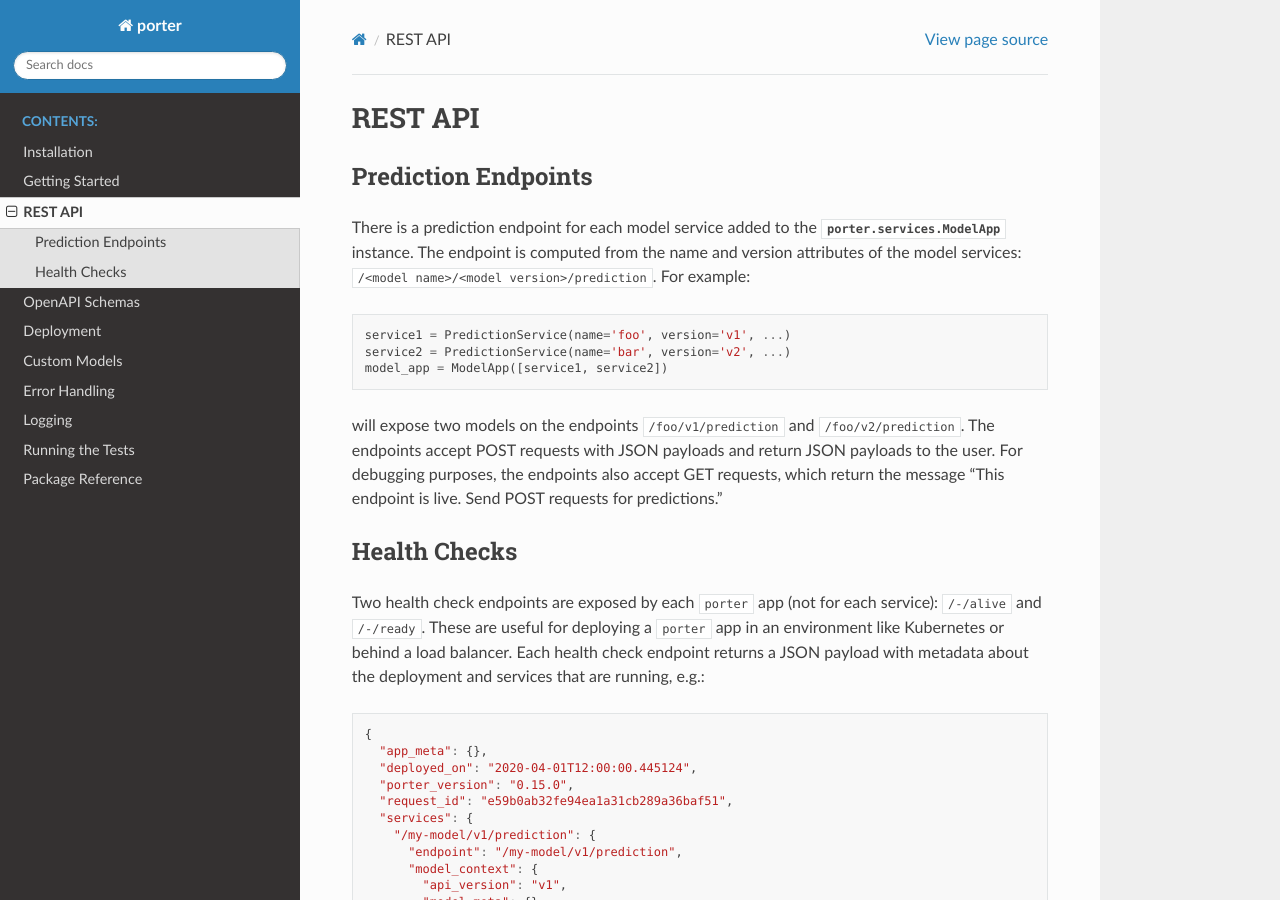
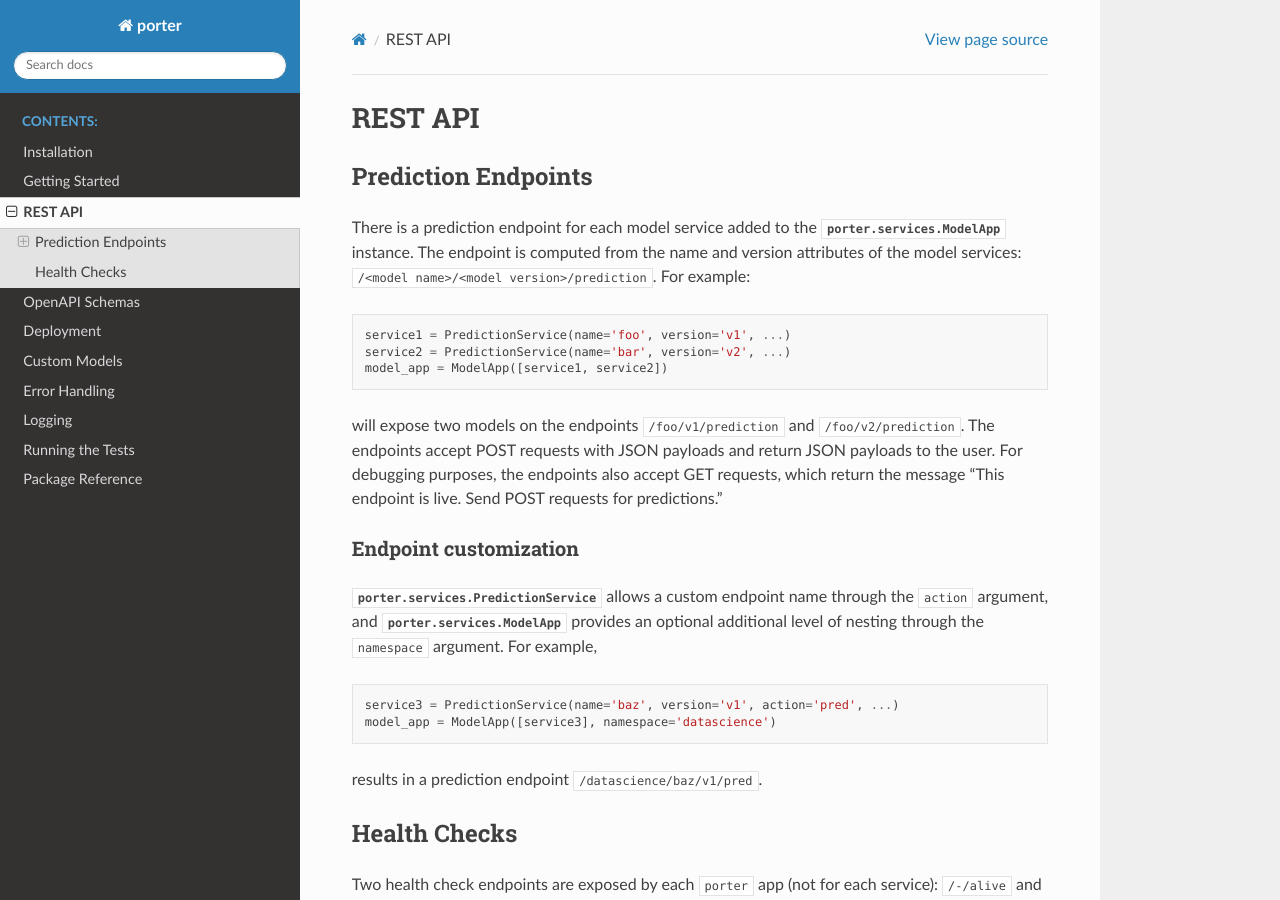
Before and after one commit to dantegates/porter, a Sphinx documentation site: the page built from docs/rest_api.rst, in a window 1280 px wide and 900 px high. Built offline with Sphinx 7.4.7 and the Read the Docs theme 2.0.0, drawn with Linux system fonts in a browser that asks for light colours.

Commit message:
add notes on endpoint customization with namespace= and action=

```diff
--- a/docs/rest_api.rst
+++ b/docs/rest_api.rst
@@ -16,6 +16,19 @@ There is a prediction endpoint for each model service added to the :class:`porte
     model_app = ModelApp([service1, service2])
 
 will expose two models on the endpoints ``/foo/v1/prediction`` and ``/foo/v2/prediction``.  The endpoints accept POST requests with JSON payloads and return JSON payloads to the user.  For debugging purposes, the endpoints also accept GET requests, which return the message "This endpoint is live.  Send POST requests for predictions."
+
+Endpoint customization
+^^^^^^^^^^^^^^^^^^^^^^
+
+:class:`porter.services.PredictionService` allows a custom endpoint name through the ``action`` argument, and :class:`porter.services.ModelApp` provides an optional additional level of nesting through the ``namespace`` argument.  For example,
+
+.. code-block:: python
+
+    service3 = PredictionService(name='baz', version='v1', action='pred', ...)
+    model_app = ModelApp([service3], namespace='datascience')
+
+results in a prediction endpoint ``/datascience/baz/v1/pred``.
+
 
 Health Checks
 -------------
```
